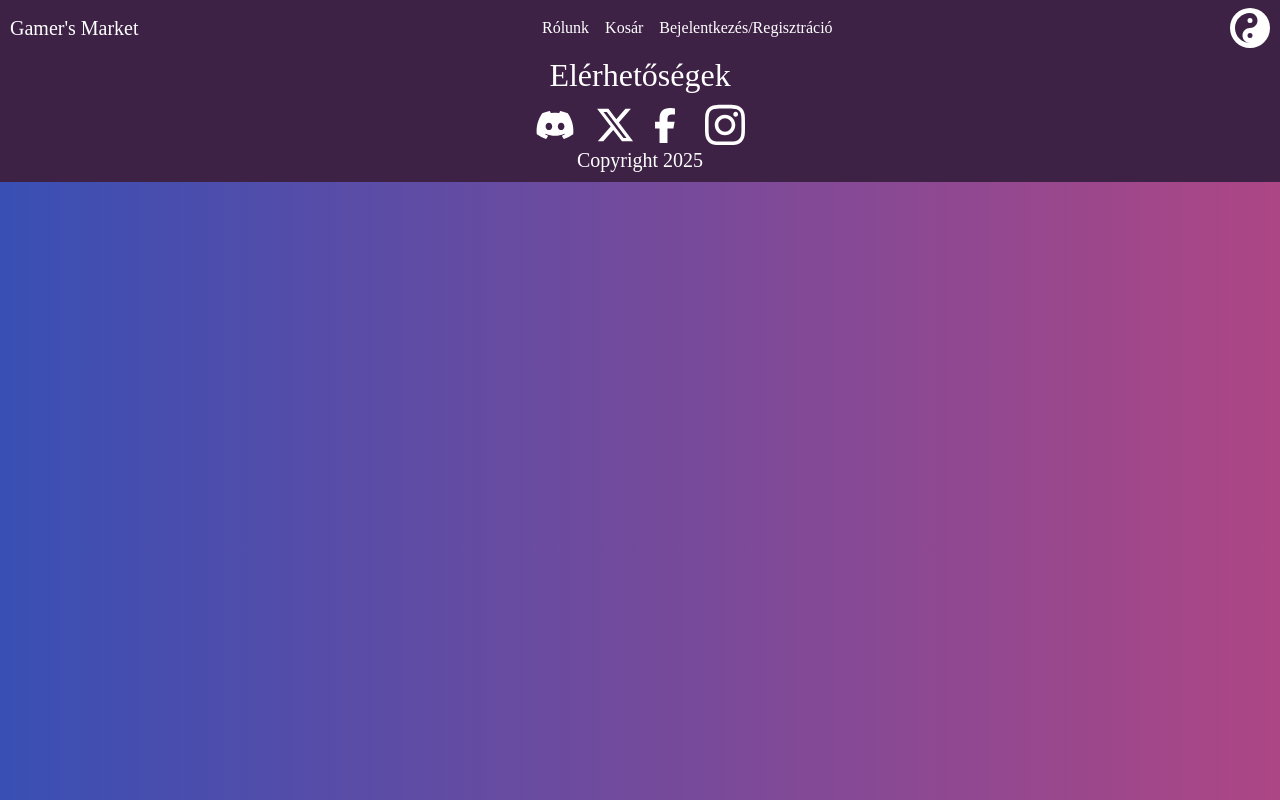
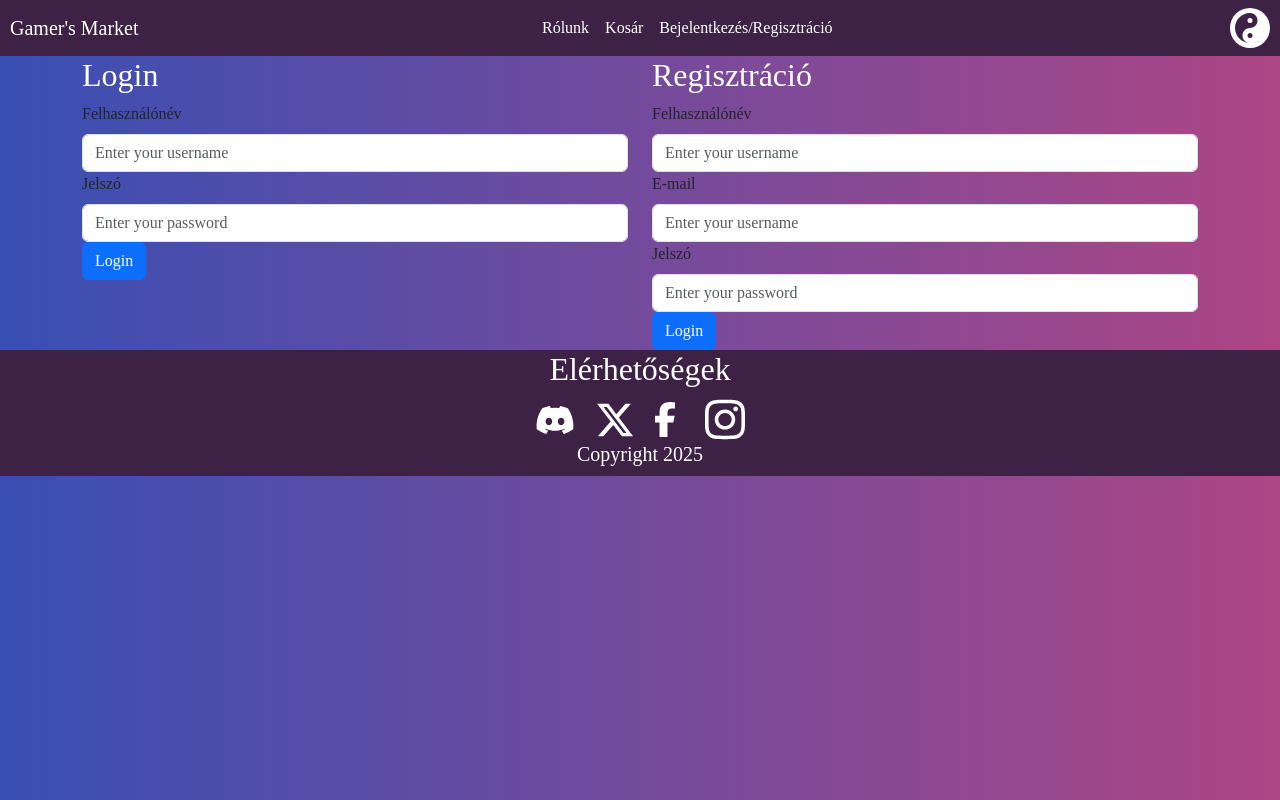
Before and after one commit to Gretika7/szakdolgozat, a React (Create React App) app in the folder frontend/: page /login_or_registration in a window 1280 px wide. Built offline with nearby package versions, Linux system fonts and the light colour scheme; a web font is replaced by a local one.

Commit message:
update: login_or_registration

```diff
--- a/frontend/src/pages/Login_or_Registration.jsx
+++ b/frontend/src/pages/Login_or_Registration.jsx
@@ -1,13 +1,52 @@
-import { Container, Row, Col, Button } from "react-bootstrap";
+import { Container, Row, Col, Button, Form } from "react-bootstrap";
 
 export default () => {
     return (
         <Container>
             <Row>
                 <Col>
-
+                    <h2>Login</h2>
+                            <Form.Label>Felhasználónév</Form.Label>
+                            <Form.Control
+                                type="text"
+                                value=""
+                                placeholder="Enter your username"
+                            />
+                            <Form.Label>Jelszó</Form.Label>
+                            <Form.Control
+                                type="password"
+                                value=""
+                                placeholder="Enter your password"
+                            />
+                        <Button variant="primary" type="submit">
+                            Login
+                        </Button>
+                </Col>
+                <Col>
+                    <h2>Regisztráció</h2>
+                            <Form.Label>Felhasználónév</Form.Label>
+                            <Form.Control
+                                type="text"
+                                value=""
+                                placeholder="Enter your username"
+                            />
+                              <Form.Label>E-mail</Form.Label>
+                            <Form.Control
+                                type="text"
+                                value=""
+                                placeholder="Enter your username"
+                            />
+                            <Form.Label>Jelszó</Form.Label>
+                            <Form.Control
+                                type="password"
+                                value=""
+                                placeholder="Enter your password"
+                            />
+                        <Button style={{color:""}} type="submit">
+                            Login
+                        </Button>
                 </Col>
             </Row>
         </Container>
     );
-}
+};
--- a/frontend/src/styles/main.css
+++ b/frontend/src/styles/main.css
@@ -2,6 +2,7 @@ h1,h2,h3,h4,h5,.title {
     font-family: "Rubik Spray Paint", serif;
     font-weight: 400;
     font-style: normal;
+    color:white;
 }
 *{
     font-family: "Englebert", serif;
```
Also changed, not shown: frontend/src/pages/About.jsx (line endings or trailing spaces).
